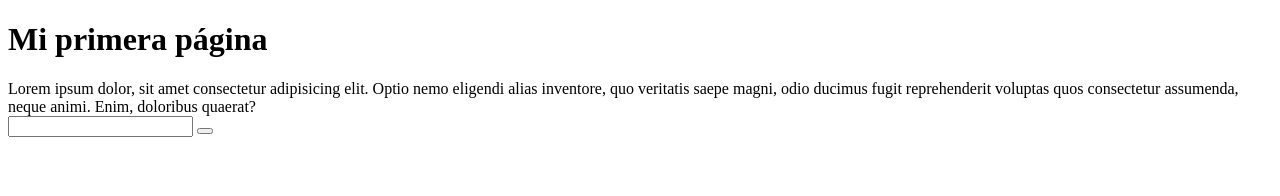
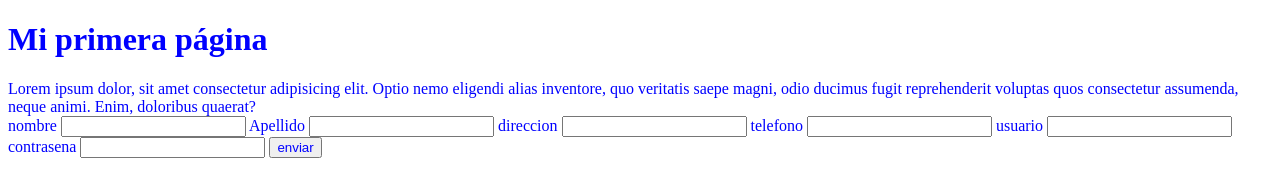
Before and after one commit to ievillalobos/Miprimerepo, a plain HTML site: page index.html in a window 1280 px wide. Drawn offline with Linux system fonts and the light colour scheme.

Commit message:
form y funcion

```diff
--- /dev/null
+++ b/estilos.css
@@ -0,0 +1,6 @@
+*{
+    color: blue;
+}
+table{
+    border: 10 solid black;
+}
--- a/index.html
+++ b/index.html
@@ -4,6 +4,8 @@
     <meta charset="UTF-8">
 
     <title>Mi primera Página</title>
+    <link rel="stylesheet" href="estilos.css">
+
 </head>
 <body>
     <h1>Mi primera página</h1>
@@ -11,11 +13,21 @@
     Lorem ipsum dolor, sit amet consectetur adipisicing elit. Optio nemo eligendi alias inventore,
     quo veritatis saepe magni, odio ducimus fugit reprehenderit voluptas quos consectetur assumenda,
     neque animi. Enim, doloribus quaerat?
-    <form action=""></form>
-    <input type="text" name="" >
-    <button></button>
-
-    <table></table>
+    <form action="dos.html" method="get">
+    <label for="nombre" ">nombre</label>
+    <input type="text" name="nombre" id="nombre" >
+    <label for="apellido" ">Apellido</label>
+    <input type="text" name="apellido" id="apellido" >
+    <label for="direccion" ">direccion</label>
+    <input type="text" name="direccion" id="direccion" >
+    <label for="telefono" ">telefono</label>
+    <input type="text" name="telefono" id="telefono" >
+    <label for="usuario" ">usuario</label>
+    <input type="text" name="usuario" id="usuario" >
+    <label for="nombre" ">contrasena</label>
+    <input type="text" name="contrasena" id="contrasena" >
+    <input type="submit" value="enviar">
+    </form>
 
 </body>
 </html>
```
Also changed, not shown: dos.html (added, +41 -0 lines).
